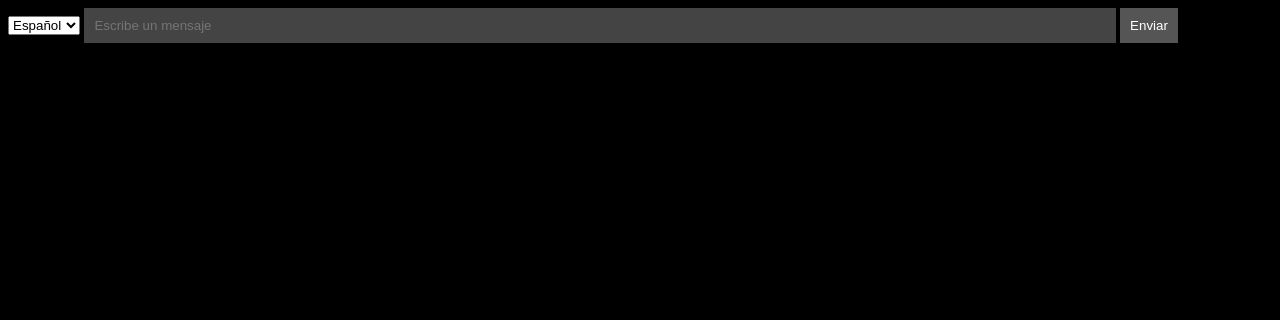
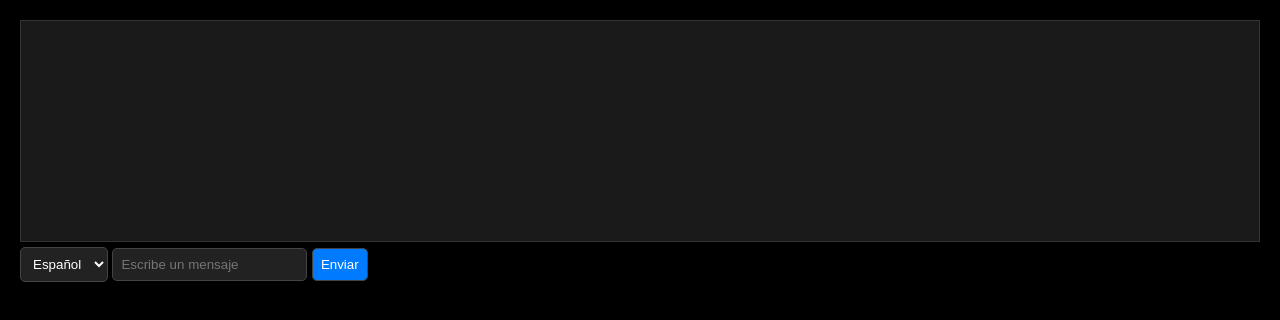
Before and after one commit to aaida6501-source/mi-chat-nuevo, a website: page public/index.html in a window 1280 px wide. Drawn offline with Linux system fonts and the light colour scheme.

Commit message:
Mejorar estilos.css para diseño más limpio.

```diff
--- a/public/estilos.css
+++ b/public/estilos.css
@@ -1,27 +1,36 @@
 body {
-    background-color: #000;
-    color: #fff;
-    font-family: Arial, sans-serif;
+  background: #000;
+  color: #fff;
+  font-family: Arial, sans-serif;
+  margin: 0;
+  padding: 20px;
 }
 #chat {
-    max-width: 600px;
-    margin: auto;
+  border: 1px solid #333;
+  padding: 10px;
+  min-height: 200px;
+  max-height: 400px;
+  overflow-y: auto;
+  background: #1a1a1a;
 }
 .message {
-    background-color: #333;
-    padding: 10px;
-    margin: 5px;
+  background: #333;
+  padding: 8px;
+  margin: 5px 0;
+  border-radius: 5px;
 }
-#message-input {
-    background-color: #444;
-    color: #fff;
-    border: none;
-    padding: 10px;
-    width: 80%;
+input, select, button {
+  background: #222;
+  color: #fff;
+  border: 1px solid #444;
+  padding: 8px;
+  margin: 5px 0;
+  border-radius: 5px;
 }
 button {
-    background-color: #555;
-    color: #fff;
-    border: none;
-    padding: 10px;
+  background: #007bff;
+  cursor: pointer;
 }
+button:hover {
+  background: #0056b3;
+}
```
